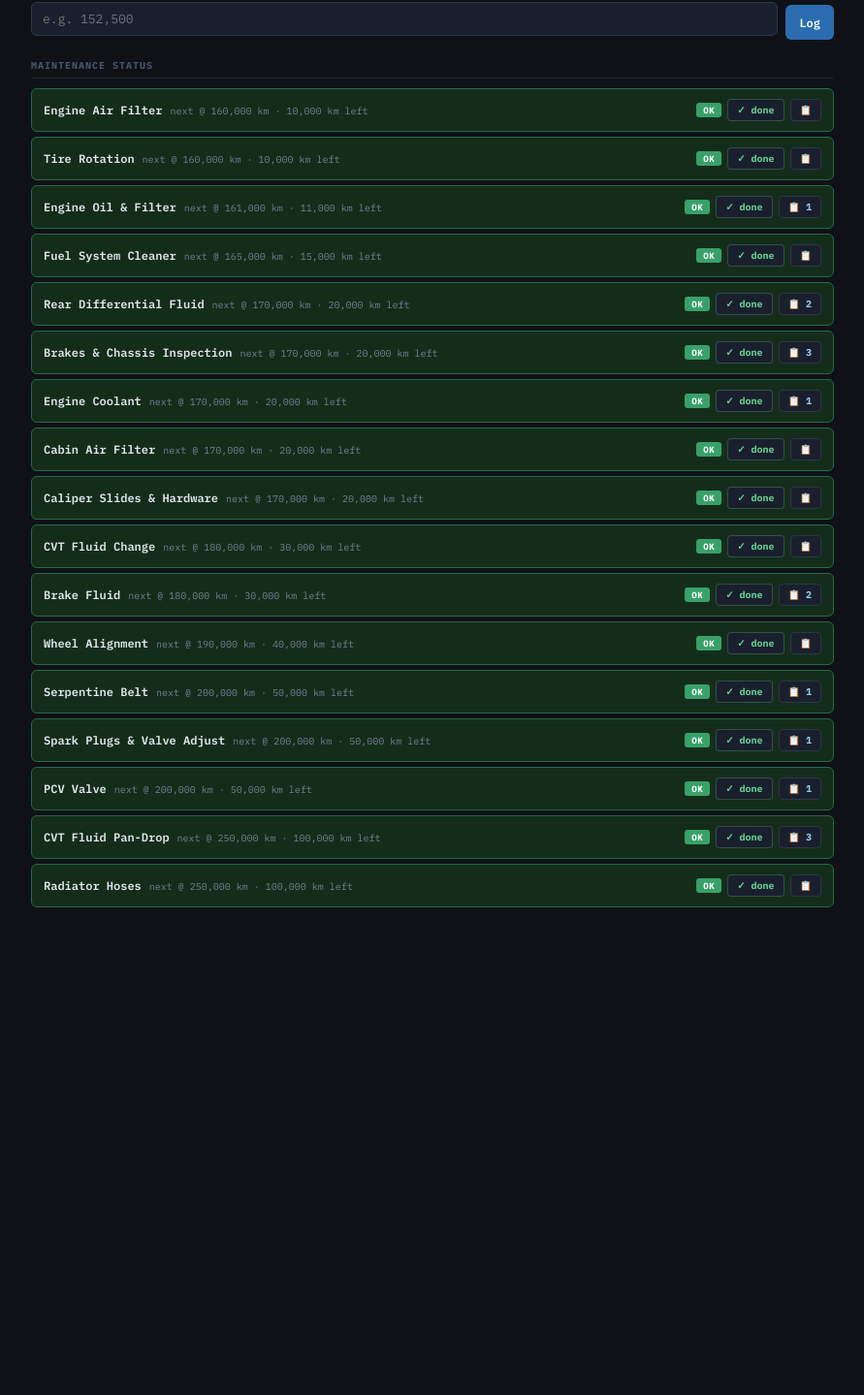
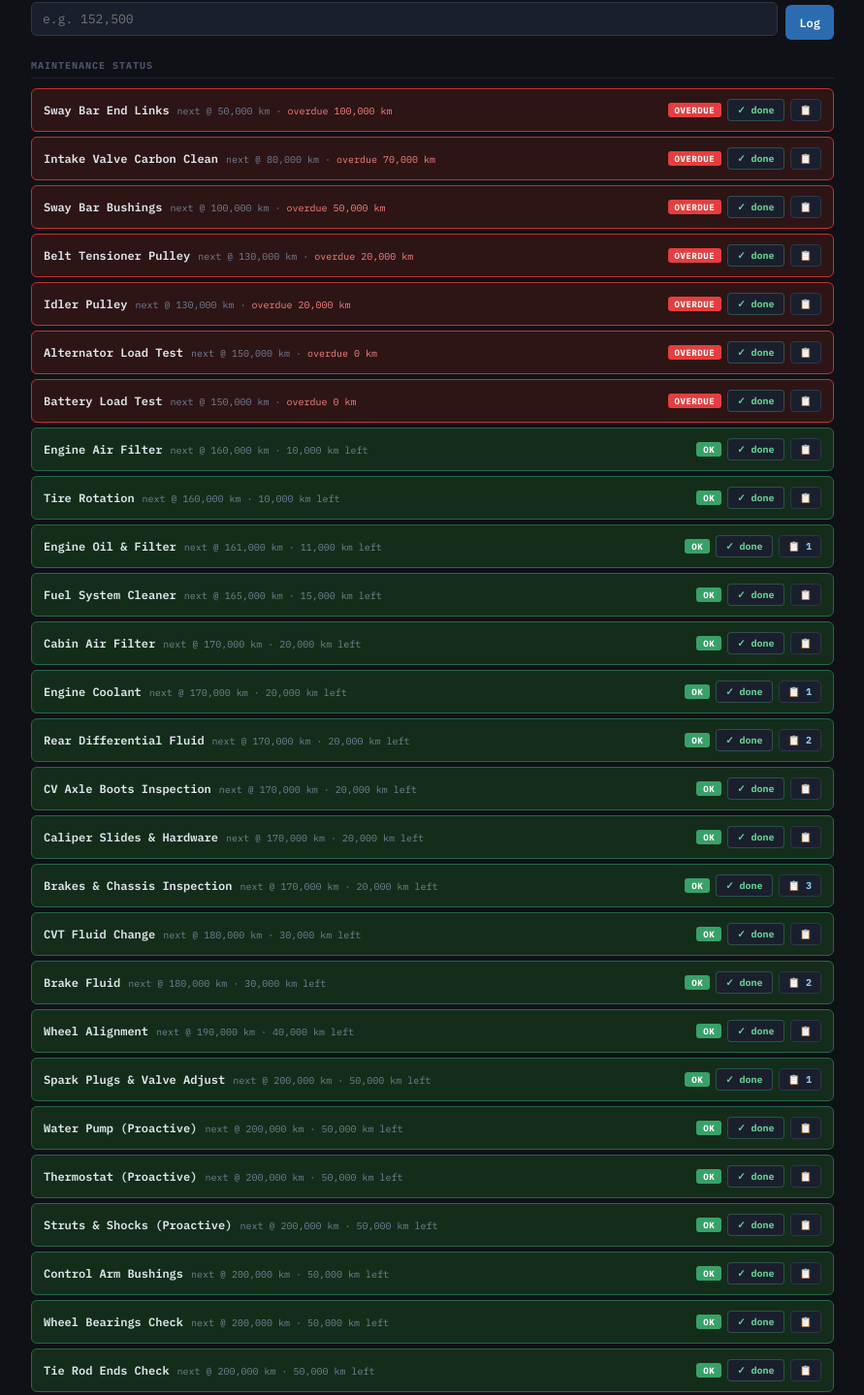
Before and after one commit to erickgreenwich-ctrl/crv-cmms, a React (Vite) app in the folder crv-cmms/: page / in a window 1280 px wide. Shown: the part 271-1710 px from the top of the page at 97% size, without its empty margins (194-1085 px from the left). Before the commit the page ends 1228 px from the top, so only its background shows below. Built offline with nearby package versions, Linux system fonts and the light colour scheme.

Commit message:
Update App.jsx

```diff
--- a/crv-cmms/src/App.jsx
+++ b/crv-cmms/src/App.jsx
@@ -5,23 +5,45 @@ import { PRESET_WORK_ORDERS } from './workOrders'
 const VEHICLE = { year: 2018, make: 'Honda', model: 'CR-V', trim: 'AWD 1.5T', targetKm: 500000 }
 
 const DEFAULT_INTERVALS = [
-  { id: 'oil',       name: 'Engine Oil & Filter',           intervalKm: 5000,   lastDoneKm: 156000 },
-  { id: 'cvt',       name: 'CVT Fluid Pan-Drop',            intervalKm: 100000, lastDoneKm: 150000 },
-  { id: 'cvtfluid',  name: 'CVT Fluid Change',              intervalKm: 30000,  lastDoneKm: 150000 },
-  { id: 'diff',      name: 'Rear Differential Fluid',       intervalKm: 50000,  lastDoneKm: 120000 }, // due at 170,000 km
-  { id: 'brakes',    name: 'Brakes & Chassis Inspection',   intervalKm: 20000,  lastDoneKm: 150000 },
-  { id: 'coolant',   name: 'Engine Coolant',                intervalKm: 50000,  lastDoneKm: 120000 },
-  { id: 'brakefld',  name: 'Brake Fluid',                   intervalKm: 50000,  lastDoneKm: 130000 },
-  { id: 'belt',      name: 'Serpentine Belt',               intervalKm: 50000,  lastDoneKm: 150000 },
-  { id: 'sparkplug', name: 'Spark Plugs & Valve Adjust',    intervalKm: 100000, lastDoneKm: 100000 },
-  { id: 'pcv',       name: 'PCV Valve',                     intervalKm: 50000,  lastDoneKm: 150000 },
-  { id: 'airfilter', name: 'Engine Air Filter',             intervalKm: 10000,  lastDoneKm: 150000 },
-  { id: 'cabinair',  name: 'Cabin Air Filter',              intervalKm: 20000,  lastDoneKm: 150000 },
-  { id: 'tires',     name: 'Tire Rotation',                 intervalKm: 10000,  lastDoneKm: 150000 },
-  { id: 'alignment', name: 'Wheel Alignment',               intervalKm: 40000,  lastDoneKm: 150000 },
-  { id: 'fuel',      name: 'Fuel System Cleaner',           intervalKm: 10000,  lastDoneKm: 155000 },
-  { id: 'radiator',  name: 'Radiator Hoses',                intervalKm: 100000, lastDoneKm: 150000 },
-  { id: 'caliper',   name: 'Caliper Slides & Hardware',     intervalKm: 40000,  lastDoneKm: 130000 },
+  // ENGINE
+  { id: 'oil',        name: 'Engine Oil & Filter',           intervalKm: 5000,   lastDoneKm: 156000 },
+  { id: 'airfilter',  name: 'Engine Air Filter',             intervalKm: 10000,  lastDoneKm: 150000 },
+  { id: 'cabinair',   name: 'Cabin Air Filter',              intervalKm: 20000,  lastDoneKm: 150000 },
+  { id: 'sparkplug',  name: 'Spark Plugs & Valve Adjust',    intervalKm: 100000, lastDoneKm: 100000 },
+  { id: 'pcv',        name: 'PCV Valve',                     intervalKm: 130000, lastDoneKm: 150000 },
+  { id: 'fuel',       name: 'Fuel System Cleaner',           intervalKm: 10000,  lastDoneKm: 155000 },
+  { id: 'carbon',     name: 'Intake Valve Carbon Clean',     intervalKm: 80000,  lastDoneKm: 0      },
+  // BELT & PULLEYS
+  { id: 'belt',       name: 'Serpentine Belt',               intervalKm: 130000, lastDoneKm: 130000 },
+  { id: 'tensioner',  name: 'Belt Tensioner Pulley',         intervalKm: 130000, lastDoneKm: 0      },
+  { id: 'idler',      name: 'Idler Pulley',                  intervalKm: 130000, lastDoneKm: 0      },
+  // COOLING
+  { id: 'coolant',    name: 'Engine Coolant',                intervalKm: 50000,  lastDoneKm: 120000 },
+  { id: 'waterpump',  name: 'Water Pump (Proactive)',        intervalKm: 200000, lastDoneKm: 0      },
+  { id: 'thermostat', name: 'Thermostat (Proactive)',        intervalKm: 200000, lastDoneKm: 0      },
+  { id: 'radiator',   name: 'Radiator Hoses',                intervalKm: 100000, lastDoneKm: 150000 },
+  // TRANSMISSION & DRIVETRAIN
+  { id: 'cvt',        name: 'CVT Fluid Pan-Drop',            intervalKm: 100000, lastDoneKm: 150000 },
+  { id: 'cvtfluid',   name: 'CVT Fluid Change',              intervalKm: 30000,  lastDoneKm: 150000 },
+  { id: 'diff',       name: 'Rear Differential Fluid',       intervalKm: 50000,  lastDoneKm: 120000 },
+  { id: 'cvaxle',     name: 'CV Axle Boots Inspection',      intervalKm: 20000,  lastDoneKm: 150000 },
+  // BRAKES
+  { id: 'brakefld',   name: 'Brake Fluid',                   intervalKm: 50000,  lastDoneKm: 130000 },
+  { id: 'caliper',    name: 'Caliper Slides & Hardware',     intervalKm: 40000,  lastDoneKm: 130000 },
+  { id: 'brakes',     name: 'Brakes & Chassis Inspection',   intervalKm: 20000,  lastDoneKm: 150000 },
+  // SUSPENSION
+  { id: 'struts',     name: 'Struts & Shocks (Proactive)',   intervalKm: 200000, lastDoneKm: 0      },
+  { id: 'swaylinks',  name: 'Sway Bar End Links',            intervalKm: 50000,  lastDoneKm: 0      },
+  { id: 'swaybush',   name: 'Sway Bar Bushings',             intervalKm: 100000, lastDoneKm: 0      },
+  { id: 'cabushings', name: 'Control Arm Bushings',          intervalKm: 200000, lastDoneKm: 0      },
+  { id: 'bearings',   name: 'Wheel Bearings Check',          intervalKm: 50000,  lastDoneKm: 150000 },
+  { id: 'tierods',    name: 'Tie Rod Ends Check',            intervalKm: 50000,  lastDoneKm: 150000 },
+  { id: 'alignment',  name: 'Wheel Alignment',               intervalKm: 40000,  lastDoneKm: 150000 },
+  // ELECTRICAL
+  { id: 'alternator', name: 'Alternator Load Test',          intervalKm: 50000,  lastDoneKm: 100000 },
+  { id: 'battery',    name: 'Battery Load Test',             intervalKm: 20000,  lastDoneKm: 130000 },
+  // TIRES
+  { id: 'tires',      name: 'Tire Rotation',                 intervalKm: 10000,  lastDoneKm: 150000 },
 ]
 
 const INITIAL_HISTORY = [
```
